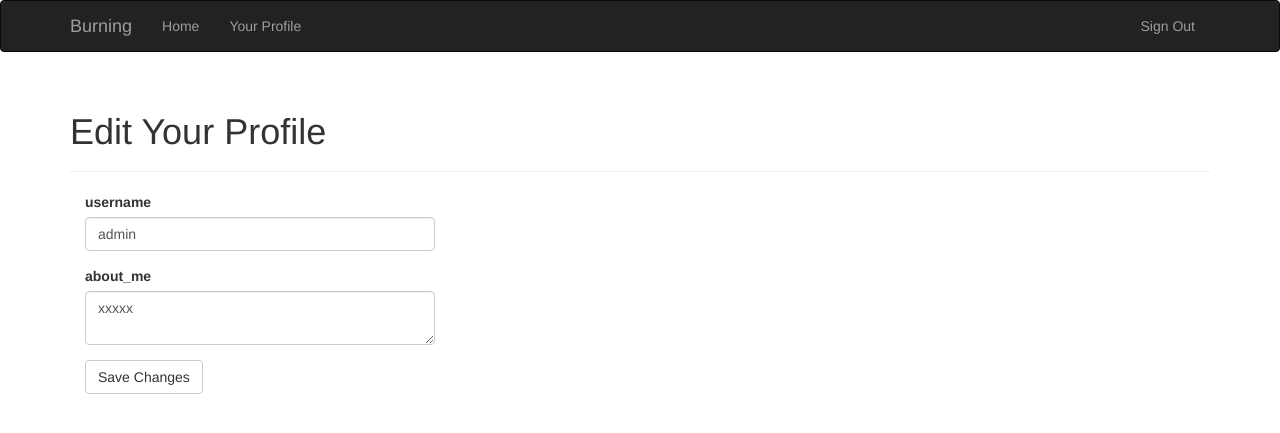
After one commit to burningcx/microblog, a Flask app: page /edit in a window 1280 px wide. The commit adds this page. Shown: the top 433 px of the page. Run offline with Flask 2, Linux system fonts and the light colour scheme; a user stored in the database is signed in; data comes from the database, SQL or seed files in the repository; both versions use the stored data as it was after the commit; some libraries are stand-ins or nearby versions.

Commit message:
添加用户简介编辑

```diff
--- a/app/forms.py
+++ b/app/forms.py
@@ -1,5 +1,5 @@
 from flask_wtf import FlaskForm
-from wtforms import StringField, BooleanField, PasswordField, SubmitField
+from wtforms import StringField, BooleanField, PasswordField, SubmitField, TextAreaField
 from wtforms.validators import DataRequired, Length, Email
 
 class RegisterForm(FlaskForm):
@@ -11,4 +11,9 @@ class LoginForm(FlaskForm):
     email = StringField('Email', validators=[DataRequired(), Length(1, 64), Email()])
     password = PasswordField('Password', validators=[DataRequired()])
     remember_me = BooleanField('Keep me logged in')
-    submit = SubmitField('Log In')
+    submit = SubmitField('Sign In')
+
+class EditForm(FlaskForm):
+    username = StringField('username', validators=[DataRequired()])
+    about_me = TextAreaField('about_me', validators=[Length(min=0, max=140)])
+    submit = SubmitField('Save Changes')
--- a/app/models.py
+++ b/app/models.py
@@ -9,8 +9,9 @@ class User(UserMixin, db.Model):
     username = db.Column(db.String(64), index=True, unique=True)
     email = db.Column(db.String(120), index=True, unique=True)
     posts = db.relationship('Post', backref='author', lazy='dynamic')
-
     password_hash = db.Column(db.String(128))
+    about_me = db.Column(db.String(140))
+    last_seen = db.Column(db.DateTime)
 
     @property
     def password(self):
--- /dev/null
+++ b/app/templates/edit.html
@@ -0,0 +1,11 @@
+{% extends "base.html" %}
+{% import "bootstrap/wtf.html" as wtf %}
+
+{% block page_content %}
+<div class="page-header">
+    <h1>Edit Your Profile</h1>
+</div>
+<div class="col-md-4">
+    {{ wtf.quick_form(form) }}
+</div>
+{% endblock %}
--- a/app/views.py
+++ b/app/views.py
@@ -2,12 +2,13 @@ from flask import flash
 from flask import redirect
 from flask import render_template
 from app import app
-from .forms import RegisterForm, LoginForm
+from .forms import RegisterForm, LoginForm, EditForm
 
 from flask import session, url_for, request, g
 from flask_login import login_user, logout_user, current_user, login_required
 from app import db, lm #, oid
 from .models import User
+from datetime import datetime
 
 
 @lm.user_loader
@@ -84,6 +85,23 @@ def user(username):
                            user = user,
                            posts = posts)
 
+@app.route('/edit', methods=['GET', 'POST'])
+@login_required
+def edit():
+    form = EditForm()
+    if form.validate_on_submit():
+        current_user.username = form.username.data
+        current_user.about_me = form.about_me.data
+        db.session.add(current_user)
+        db.session.commit()
+        flash('Your changes have been saved.')
+        return redirect(url_for('edit'))
+    else:
+        form.username.data = current_user.username
+        form.about_me.data = current_user.about_me
+    return render_template('edit.html',
+                           form = form)
+
 
 # @oid.after_login
 # def after_login(resp):
@@ -105,6 +123,10 @@ def user(username):
 #     login_user(user, remember=remember_me)
 #     return redirect(request.args.get('next') or url_for('index'))
 #
-# @app.before_request
-# def before_request():
-#     g.user = current_user
+@app.before_request
+def before_request():
+    g.user = current_user
+    if g.user.is_authenticated:
+        g.user.last_seen = datetime.utcnow()
+        db.session.add(g.user)
+        db.session.commit()
```
Also changed, not shown: app/templates/user.html (+6 -1 lines), db_repository/versions/001_migration.py (added, +32 -0 lines), app.db.
